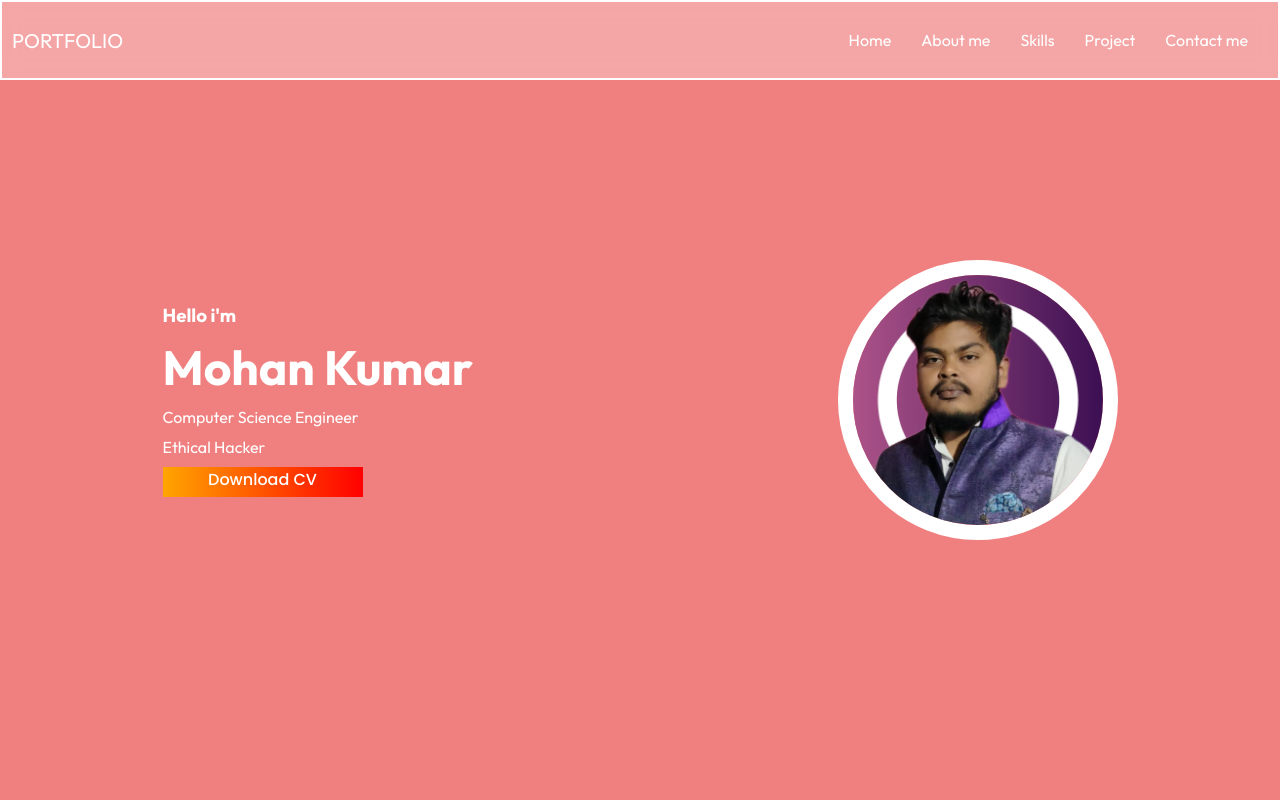
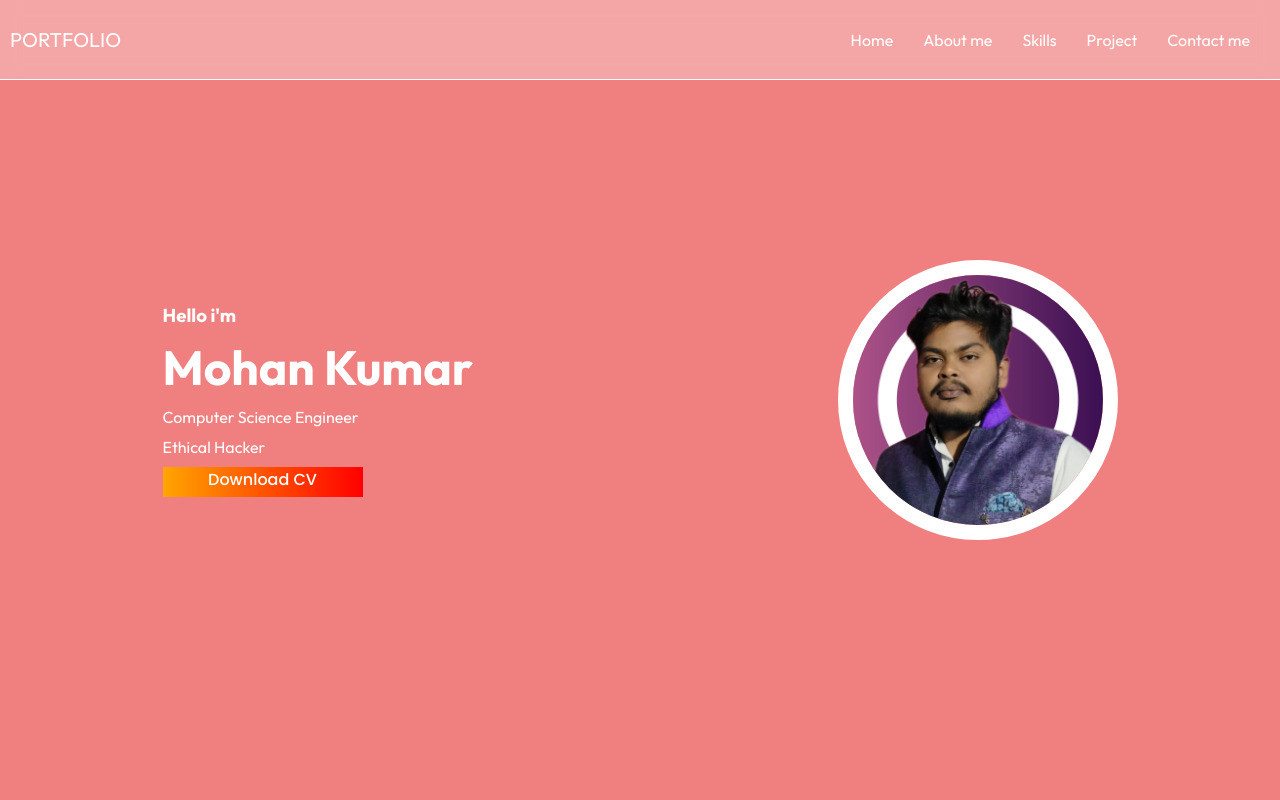
Before and after one commit to Mohan-kumar-03/portfolio, a plain HTML site: page index.html in a window 1280 px wide. Shown: the top 800 px of the page. Drawn offline with nearby package versions, Linux system fonts and the light colour scheme.

Commit message:
Update style.css

```diff
--- a/assets/style.css
+++ b/assets/style.css
@@ -71,7 +71,7 @@ body {
   backdrop-filter: blur(10px);
   position: fixed;
   top: 0;
-  border:2px solid white;
+  border-bottom:1px solid white;
   display: flex;
   align-items: center;
   justify-content: space-between;
```
